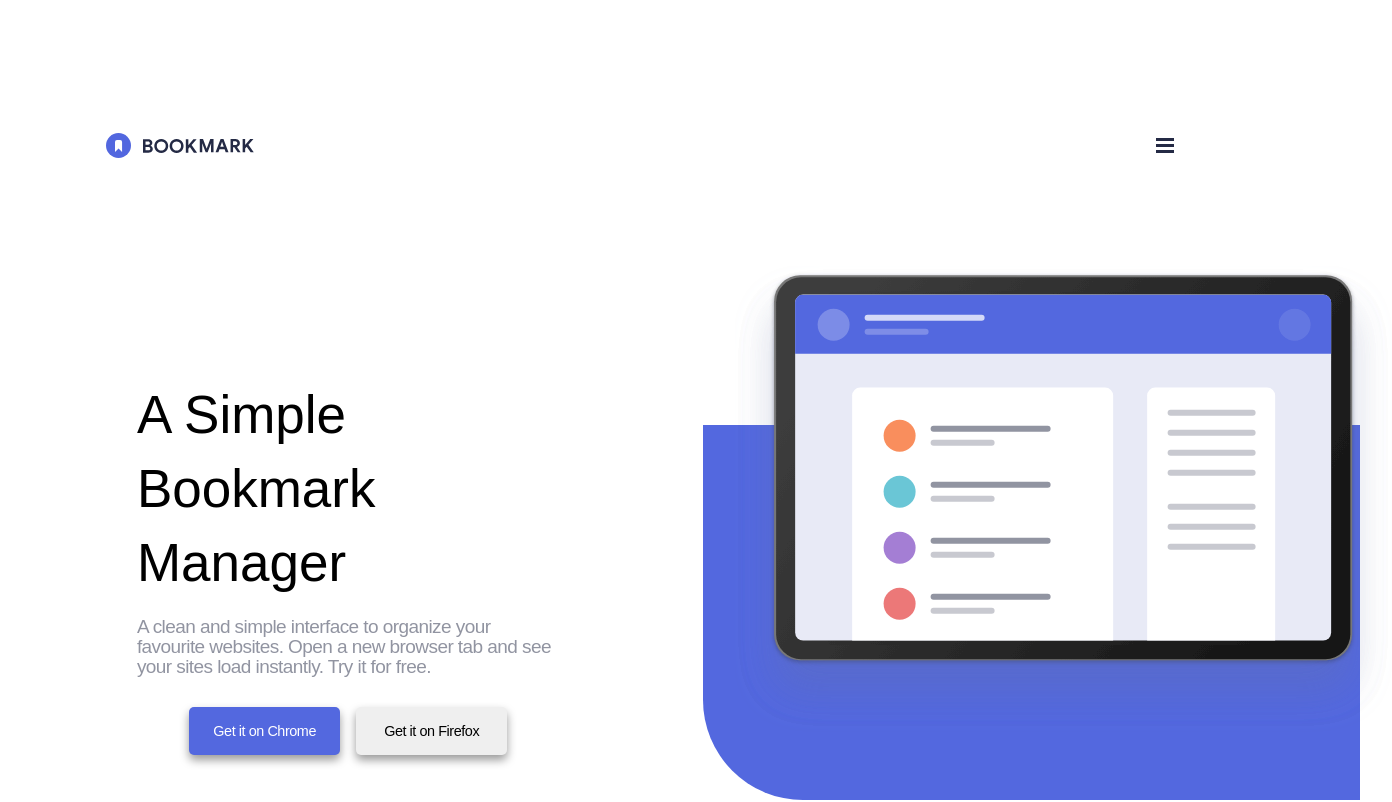
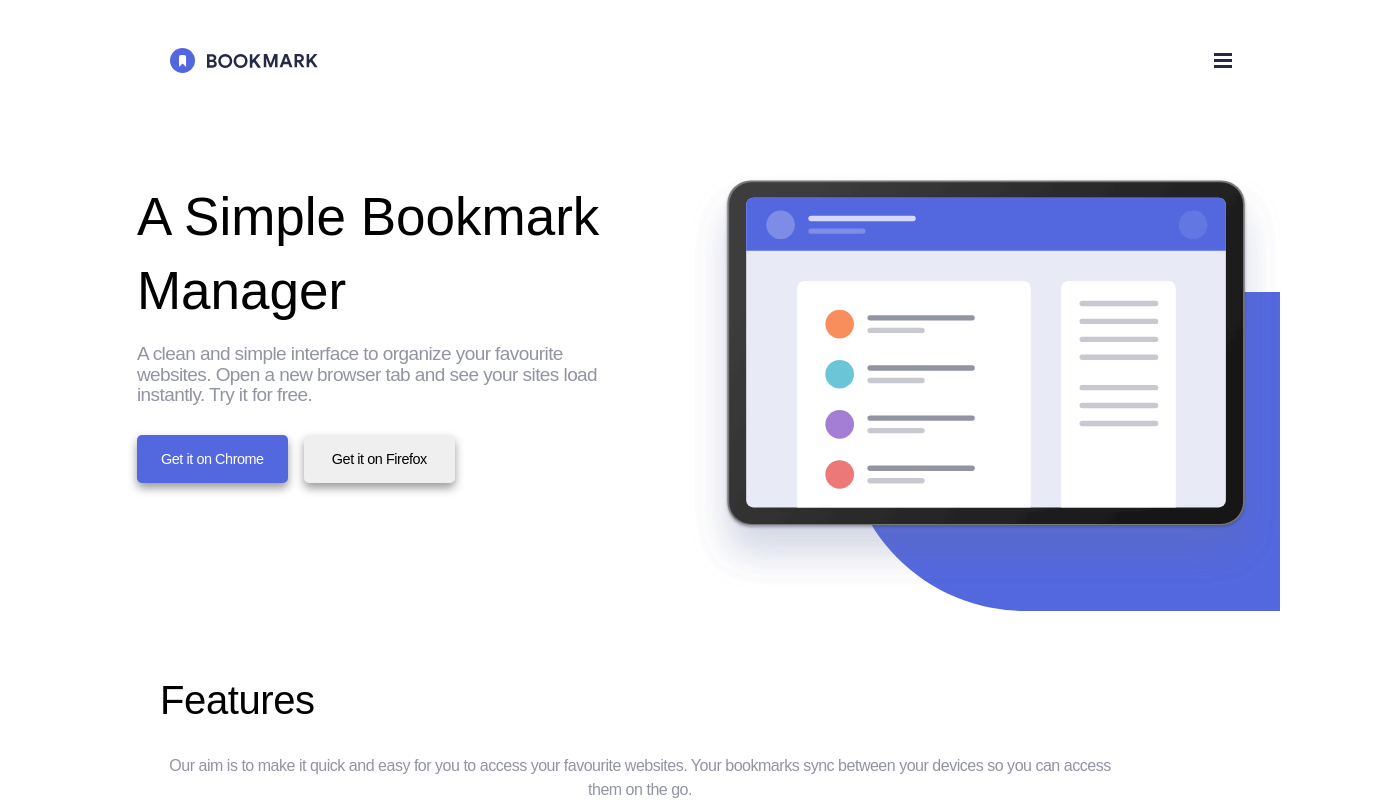
Before and after one commit to izurai27/bookmark-landing-page, a React (Create React App) app: page / in a window 1280 px wide. Shown: the top 802 px of the page, 1392 px wide, since content can reach past the window. Built offline with nearby package versions, Linux system fonts and the light colour scheme.

Commit message:
done hero desktop

```diff
--- a/src/component.styled/header.styled.js
+++ b/src/component.styled/header.styled.js
@@ -16,4 +16,9 @@ export const HeaderStyled = styled.header`
   /* .mobileMenu{
     padding-right:23px;
   } */
+
+  @media only screen and (min-width:375px){
+    padding:3rem;
+    padding-left:calc(170/16*1rem);
+  }
 `
--- a/src/component.styled/hero.styled.js
+++ b/src/component.styled/hero.styled.js
@@ -90,18 +90,27 @@ export const HeroStyled = styled.main`
     justify-content:space-between;
     align-items:center;
     background-color: var(--veryLightGray);
+    padding-top:calc(51/16*1rem);
     /* overflow: visible; */
 
     .img{
 
       /* background-size: 160%;
       background-position: 6% 67%;  */
-      width:130%;
-      aspect-ratio:  784/ 658;
+      width:100%;
+      aspect-ratio:  577/ 392;
       position:relative;
       overflow: visible;
     }
 
+    .hero::before{
+
+      width:74%;
+      height:80%;
+      left: 26%;
+      top:30%;
+      border-radius: 0 0 0 180px;
+    }
     .mockup{
       position:absolute;
       top:25px;
@@ -118,8 +127,8 @@ export const HeroStyled = styled.main`
     img{
 
       width:100%;
-      transform: translate(112px, -117px);
-      transform: translate(17%, -14%);
+      /* transform: translate(112px, -117px); */
+      /* transform: translate(-10%, 0); */
 
     }
 
@@ -131,6 +140,10 @@ export const HeroStyled = styled.main`
 
     }
 
+    .buttonGroup{
+      justify-content: flex-start;
+    }
+
 
   }
 `
--- a/src/component.styled/navbardesktop.styled.js
+++ b/src/component.styled/navbardesktop.styled.js
@@ -4,8 +4,8 @@ export const StyledNavbarDesktop = styled.nav`
   display: flex;
   column-gap: 30px;
   align-items: center;
-  width:calc(717/1440*100vw);
-  padding-right:calc(166/1440*100vw);
+  width:calc(500/1440*100vw);
+  /* padding-right:calc(166/1440*100vw); */
   justify-content: space-between;
   ul{
     display: flex;
@@ -17,4 +17,8 @@ export const StyledNavbarDesktop = styled.nav`
     font-size: calc(14/16*1rem);
     color:var(--grayishBlue);
   }
+
+  button{
+    width:calc(111/16*1rem);
+  }
 `
--- a/src/components/navbarDesktop.jsx
+++ b/src/components/navbarDesktop.jsx
@@ -7,16 +7,14 @@ const NavbarDesktop = () => {
     <StyledNavbarDesktop>
 
         <ul>
-          <li>Home</li>
-          <li>About</li>
-          <li>Contact</li>
-          <li>Blog</li>
-          <li>Careers</li>
+          <li>FEATURES</li>
+          <li>PRICING</li>
+          <li>CONTACT</li>
         </ul>
 
   <Gap height="20px"/>
-        <button className="atcInvite">
-          Request Invite
+        <button className="red">
+          Login
         </button>
     </StyledNavbarDesktop>
 
--- a/src/global.css.js
+++ b/src/global.css.js
@@ -64,6 +64,13 @@ button {
     color:white;
     padding-inline:2.5rem;
 }
+
+.red{
+    width:100%;
+    background-color: var(--SoftRed);
+    color:white;
+  }
+
 h2{
   font-size:calc(24/16*1rem);
   letter-spacing: 0.02em;
```
